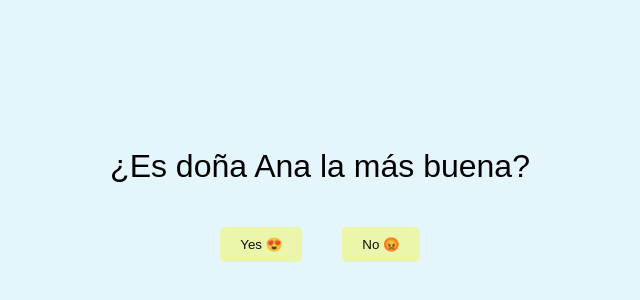
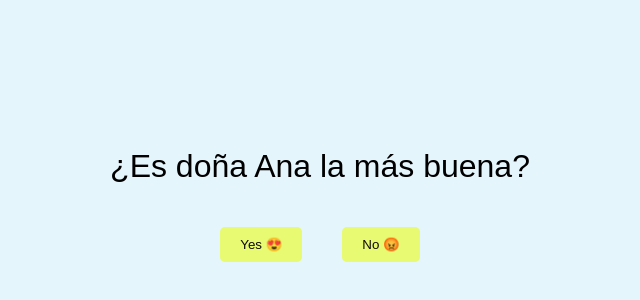
Before and after one commit to isjxif/Cumple, a plain HTML site: page Question2.html in a window 1280 px wide. Shown: the part 206-506 px from the top of the page, without its empty margins (320-960 px from the left). Drawn offline with Linux system fonts and the light colour scheme.

Commit message:
Update Question2.html

```diff
--- a/Question2.html
+++ b/Question2.html
@@ -19,7 +19,7 @@
             font-size: 2em;
         }
         button {
-            background-color: #ecf6aa;
+            background-color: #e7fa71;
             color: rgb(16, 10, 10);
             padding: 10px 20px;
             border: none;
@@ -28,7 +28,7 @@
             margin: 10px;
         }
         button:hover {
-            background-color: #f0ff82;
+            background-color: #f9f14e;
         }
         #yes-no-buttons {
             display: flex;
```
